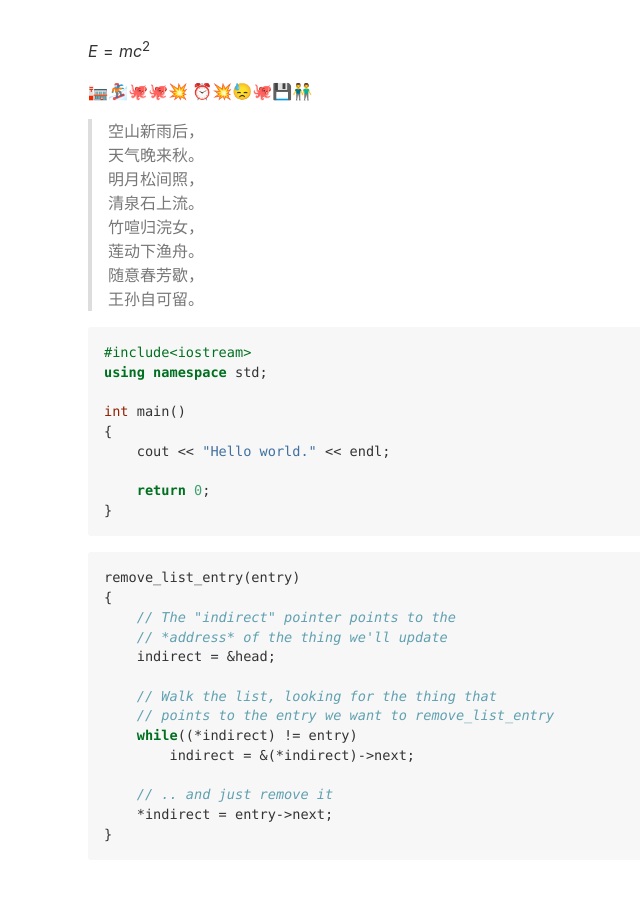
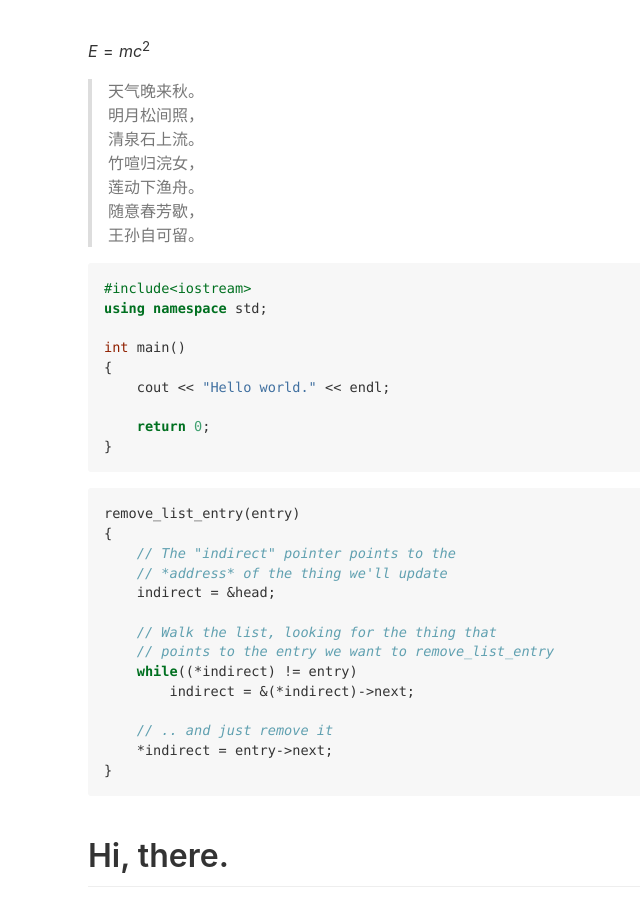
Before and after one commit to qianfenchi/qianfenchi.github.io, a plain HTML site: page tmp.html in a window 1280 px wide. Shown: the part 261-1172 px from the top of the page, without its empty margins (107-747 px from the left). Drawn offline with Linux system fonts and the light colour scheme.

Commit message:
Just a test

```diff
--- a/tmp.html
+++ b/tmp.html
@@ -63,10 +63,8 @@ code > span.in { color: #60a0b0; font-weight: bold; font-style: italic; } /* Inf
 <li>and the determination to <strong><em>attain</em></strong> it</li>
 </ul>
 <p><br /><span class="math display"><em>E</em> = <em>m</em><em>c</em><sup>2</sup></span><br /></p>
-<p><a href="https://mzl.la/29N6lLx">🏣🏂🐙🐙💥 ⏰💥😓🐙💾👬</a></p>
 <blockquote>
-<p>空山新雨后，<br />
-天气晚来秋。<br />
+<p>天气晚来秋。<br />
 明月松间照，<br />
 清泉石上流。<br />
 竹喧归浣女，<br />
@@ -97,6 +95,7 @@ code > span.in { color: #60a0b0; font-weight: bold; font-style: italic; } /* Inf
     <span class="co">// .. and just remove it</span>
     *indirect = entry-&gt;next;
 }</code></pre></div>
+<h1 id="hi-there.">Hi, there.</h1>
 </article>
 </body>
 </html>
```
